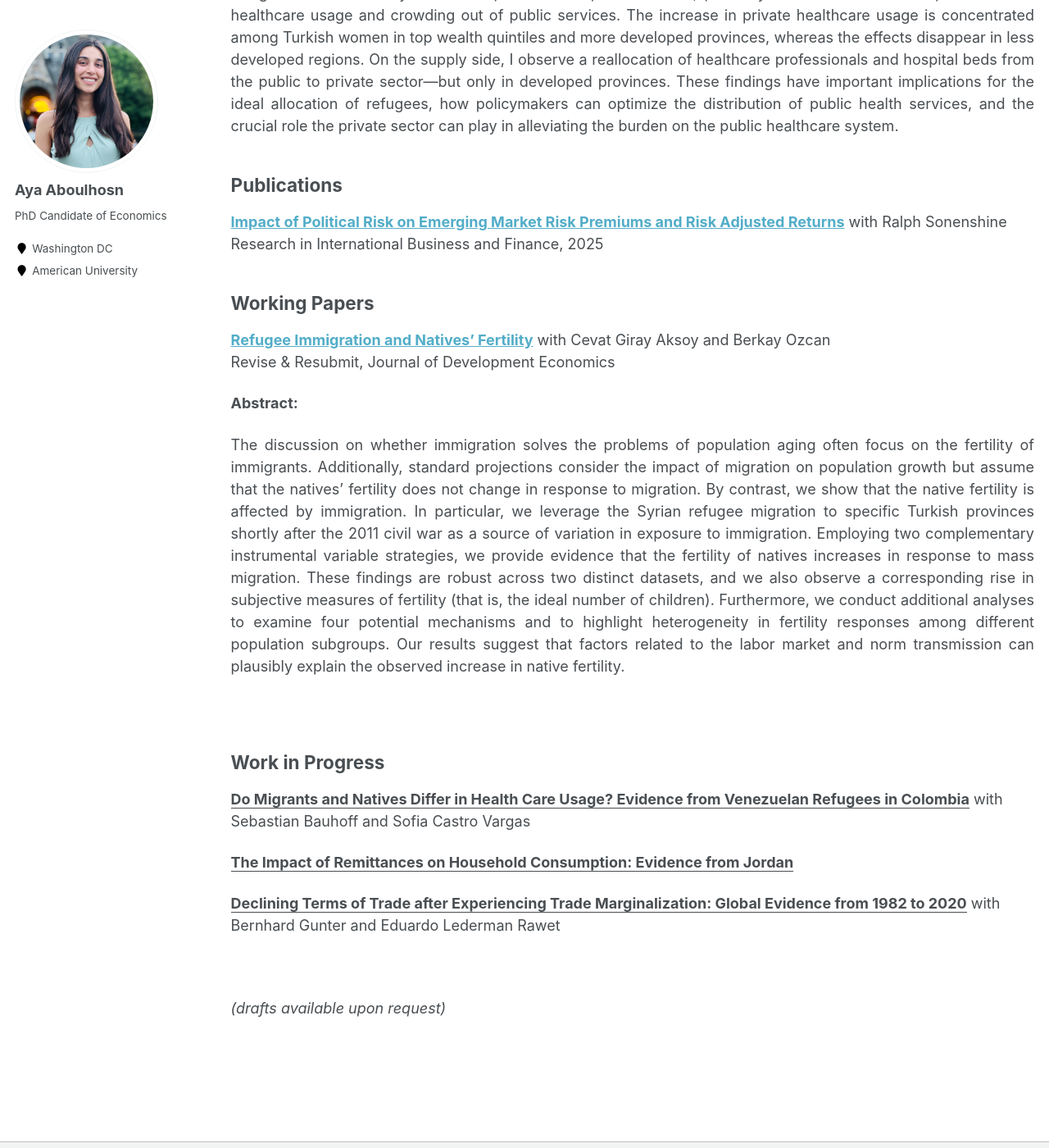
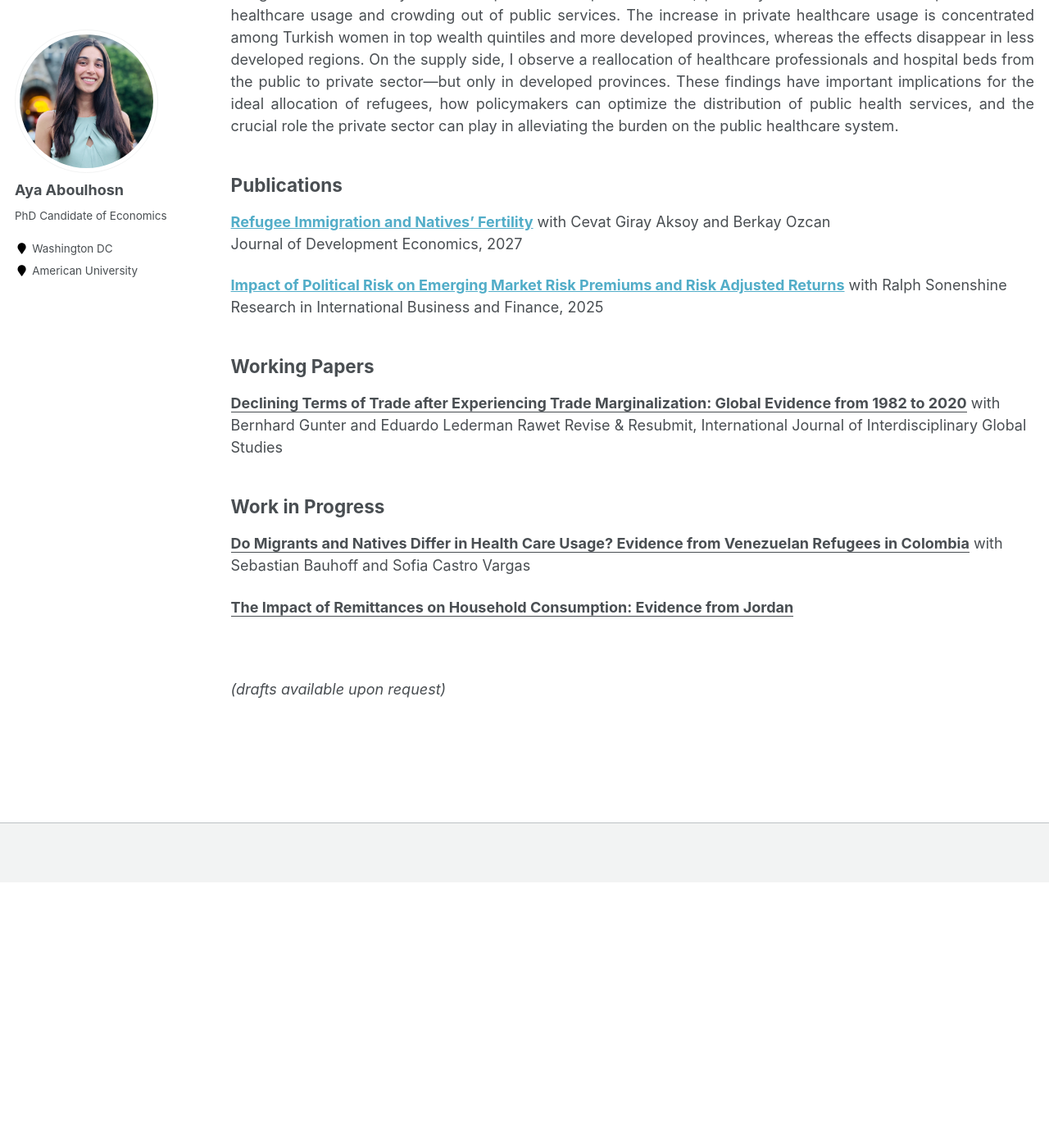
Before and after one commit to ayaaboulhosn/ayaaboulhosn.github.io, a Jekyll site: the page built from _pages/research.md, in a window 1280 px wide and 1400 px high, scrolled down 513 px. Shown: the whole window at 82% size. Built offline with Jekyll 4.4.1, drawn with Linux system fonts in a browser that asks for light colours; after the commit the page ends 1589 px from its top, so only the background shows below that.

Commit message:
Update research.md

```diff
--- a/_pages/research.md
+++ b/_pages/research.md
@@ -33,29 +33,23 @@ burden on the public healthcare system.
 
 
 ## Publications
+**[Refugee Immigration and Natives’ Fertility](../files/Refugee_Immigration_and_Natives_Fertility.pdf)** with Cevat Giray Aksoy and Berkay Ozcan
+<br>
+Journal of Development Economics, 2027
+
 **[Impact of Political Risk on Emerging Market Risk Premiums and Risk Adjusted Returns](https://www.sciencedirect.com/science/article/abs/pii/S0275531924003660)** with Ralph Sonenshine <br>
 Research in International Business and Finance, 2025
 
 
 ## Working Papers
-**[Refugee Immigration and Natives’ Fertility](../files/Refugee_Immigration_and_Natives_Fertility.pdf)** with Cevat Giray Aksoy and Berkay Ozcan
-<br>
-Revise & Resubmit, Journal of Development Economics
-
-  **Abstract:** <br>
-<div align="justify">
-  The discussion on whether immigration solves the problems of population aging often focus on the fertility of immigrants. Additionally, standard projections consider the impact of migration on population growth but assume that the natives’ fertility does not change in response to migration. By contrast, we show that the native fertility is affected by immigration. In particular, we leverage the Syrian refugee migration to specific Turkish provinces shortly after the 2011 civil war as a source of variation in exposure to immigration. Employing two complementary instrumental variable strategies, we provide evidence that the fertility of natives increases in response to mass migration. These findings are robust across two distinct datasets, and we also observe a corresponding rise in subjective measures of fertility (that is, the ideal number of  children). Furthermore, we conduct additional analyses to examine four potential mechanisms and to highlight heterogeneity in fertility responses among different population subgroups. Our results suggest that factors related to the labor market and norm transmission can plausibly explain the observed increase in native fertility.
-</div>
-<br>
-
+**<ins>Declining Terms of Trade after Experiencing Trade Marginalization: Global Evidence from 1982 to 2020</ins>** with Bernhard Gunter and Eduardo Lederman Rawet
+Revise & Resubmit, International Journal of Interdisciplinary Global Studies
 
 ## Work in Progress
 **<ins>Do Migrants and Natives Differ in Health Care Usage? Evidence from Venezuelan Refugees in Colombia</ins>** with Sebastian Bauhoff and Sofia Castro Vargas
 
 **<ins>The Impact of Remittances on Household Consumption: Evidence from Jordan</ins>**
 
-**<ins>Declining Terms of Trade after Experiencing Trade Marginalization: Global Evidence from 1982 to 2020</ins>** with Bernhard Gunter and Eduardo Lederman Rawet
-
 <br>
 
  *(drafts available upon request)*
```
